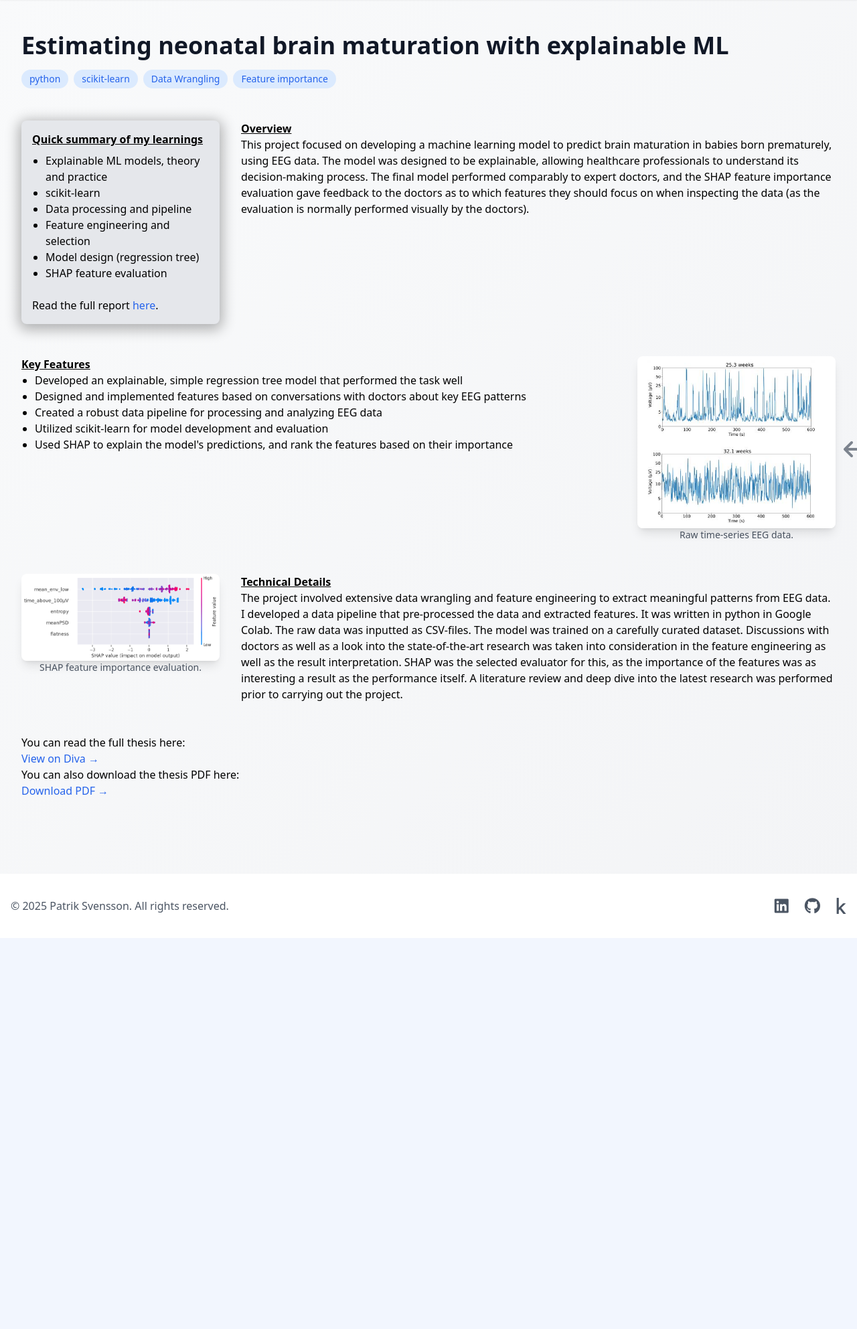
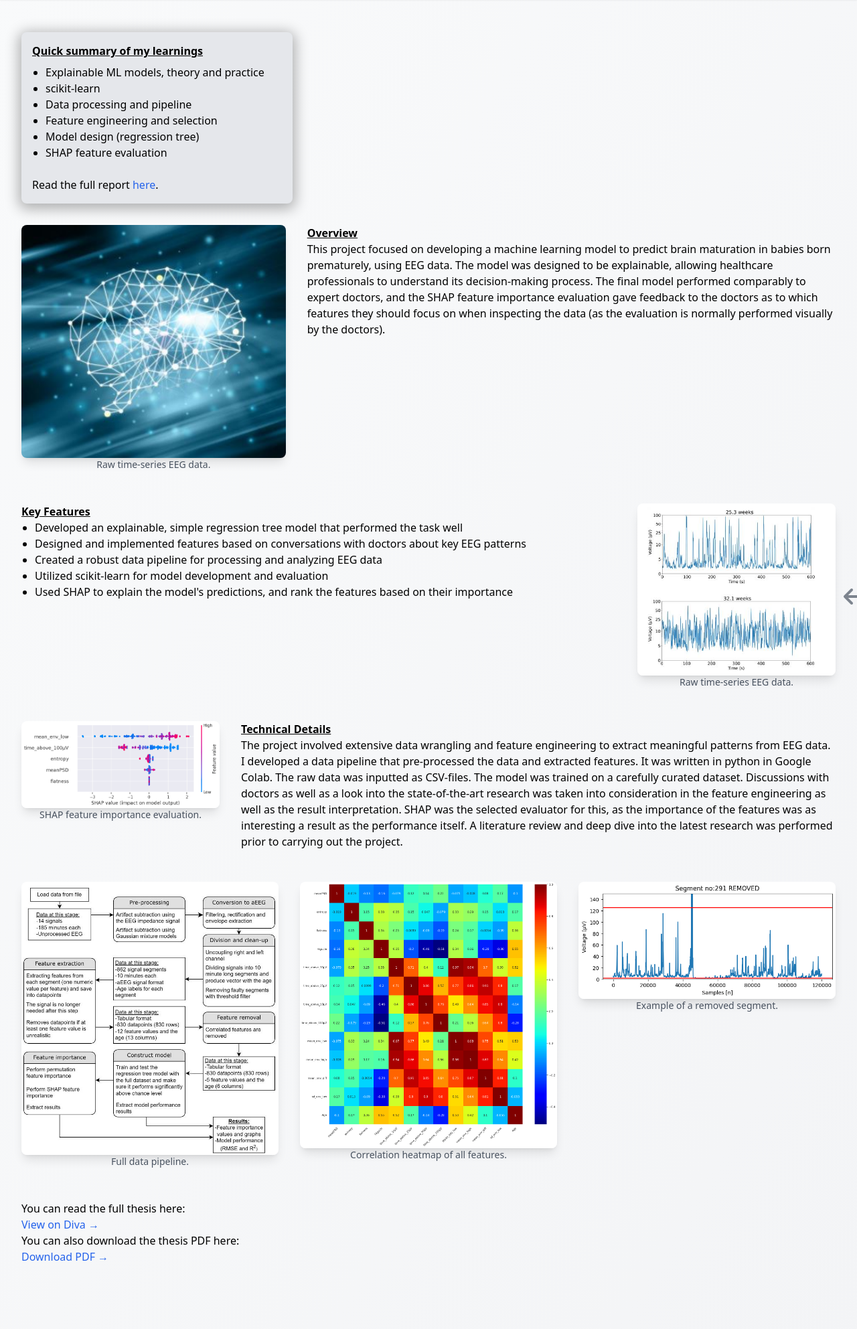
Before and after one commit to patriksn/portfolio, a Flask app: page /neonatal-brain-maturation in a window 1280 px wide; the page is wider, and only the part inside the window is pictured. Shown: the part 64-2049 px from the top of that part at 67% size. Before the commit the page ends 1465 px from the top of that part, so only its background shows below. Run offline with Flask 3, Linux system fonts and the light colour scheme; some libraries are stand-ins or nearby versions.

Commit message:
Feat: Layout changes and added images p1

```diff
--- a/portfolio_page/templates/project1.html
+++ b/portfolio_page/templates/project1.html
@@ -64,20 +64,8 @@
 </style>
 
 <div class="max-w-7xl mx-auto px-4 sm:px-6 lg:px-8 py-12">
-    <!-- Project Header -->
-    <div class="mb-12">
-        <h1 class="text-4xl font-bold text-gray-900 mb-4">{{ project.title }}</h1>
-        <div class="flex flex-wrap gap-2">
-            {% for tech in project.technologies %}
-            <span class="px-3 py-1 bg-blue-100 text-blue-600 rounded-full text-sm">{{ tech }}</span>
-            {% endfor %}
-        </div>
-    </div>
-
-    <!-- First Block: Highlights Box Left, Text Right -->
-    <div class="flex flex-col md:flex-row gap-8 mb-12">
-        <div class="md:w-1/4">
-            <div class="bg-gray-200 p-4 rounded-lg shadow-[0_4px_20px_4px_rgba(0,0,0,0.3)] h-full">
+    <!-- Learning Highlights Box -->
+    <div class="bg-gray-200 p-4 rounded-lg shadow-[0_4px_20px_4px_rgba(0,0,0,0.3)] md:w-1/3 mb-8">
         <h3 class="font-bold underline mb-2">Quick summary of my learnings</h3>
         <ul class="list-disc pl-5">
             <li>Explainable ML models, theory and practice</li>
@@ -89,8 +77,17 @@
         </ul>
         <p><br>Read the full report <a href="{{ project.links.thesis }}" target="_blank" class="text-blue-600 hover:text-blue-800">here</a>.</p>
     </div>
+
+    <!-- First Block: Image Left, Text Right -->
+    <div class="flex flex-col md:flex-row gap-8 mb-12">
+        <div class="md:w-1/3">
+            <img src="{{ url_for('static', filename='images/project1.JPG') }}"
+                 alt="Project 1 Feature Analysis"
+                 class="w-full h-auto rounded-lg shadow-lg zoomable"
+                 onclick="toggleZoom(this)">
+            <figcaption class="text-center text-sm text-gray-600">Raw time-series EEG data.</figcaption>
         </div>
-        <div class="md:w-3/4 prose">
+        <div class="md:w-2/3 prose">
             <h2 class="font-bold underline">Overview</h2>
             <p>This project focused on developing a machine learning model to predict brain maturation in babies born prematurely, using EEG data. The model was designed to be explainable, allowing healthcare professionals to understand its decision-making process. The final model performed comparably to expert doctors, and the SHAP feature importance evaluation gave feedback to the doctors as to which features they should focus on when inspecting the data (as the evaluation is normally performed visually by the doctors).</p>
         </div>
@@ -131,6 +128,31 @@
         <div class="md:w-3/4 prose">
             <h2 class="font-bold underline">Technical Details</h2>
             <p>The project involved extensive data wrangling and feature engineering to extract meaningful patterns from EEG data. I developed a data pipeline that pre-processed the data and extracted features. It was written in python in Google Colab. The raw data was inputted as CSV-files. The model was trained on a carefully curated dataset. Discussions with doctors as well as a look into the state-of-the-art research was taken into consideration in the feature engineering as well as the result interpretation. SHAP was the selected evaluator for this, as the importance of the features was as interesting a result as the performance itself. A literature review and deep dive into the latest research was performed prior to carrying out the project.</p>
+        </div>
+    </div>
+
+    <!-- Fourth Block: Three Images with Captions -->
+    <div class="flex flex-col md:flex-row gap-8 mb-12">
+        <div class="md:w-1/3">
+            <img src="{{ url_for('static', filename='images/project1_7.JPG') }}"
+                 alt="Project Image 1"
+                 class="w-full h-auto rounded-lg shadow-lg zoomable"
+                 onclick="toggleZoom(this)">
+            <figcaption class="text-center text-sm text-gray-600">Full data pipeline.</figcaption>
+        </div>
+        <div class="md:w-1/3">
+            <img src="{{ url_for('static', filename='images/project1_3.png') }}"
+                 alt="Project Image 2"
+                 class="w-full h-auto rounded-lg shadow-lg zoomable"
+                 onclick="toggleZoom(this)">
+            <figcaption class="text-center text-sm text-gray-600">Correlation heatmap of all features.</figcaption>
+        </div>
+        <div class="md:w-1/3">
+            <img src="{{ url_for('static', filename='images/project1_4.png') }}"
+                 alt="Project Image 3"
+                 class="w-full h-auto rounded-lg shadow-lg zoomable"
+                 onclick="toggleZoom(this)">
+            <figcaption class="text-center text-sm text-gray-600">Example of a removed segment.</figcaption>
         </div>
     </div>
 
```
Also changed, not shown: portfolio_page/static/images/project1_7.JPG (added). Lines whose indentation alone changed are shown as unchanged.
